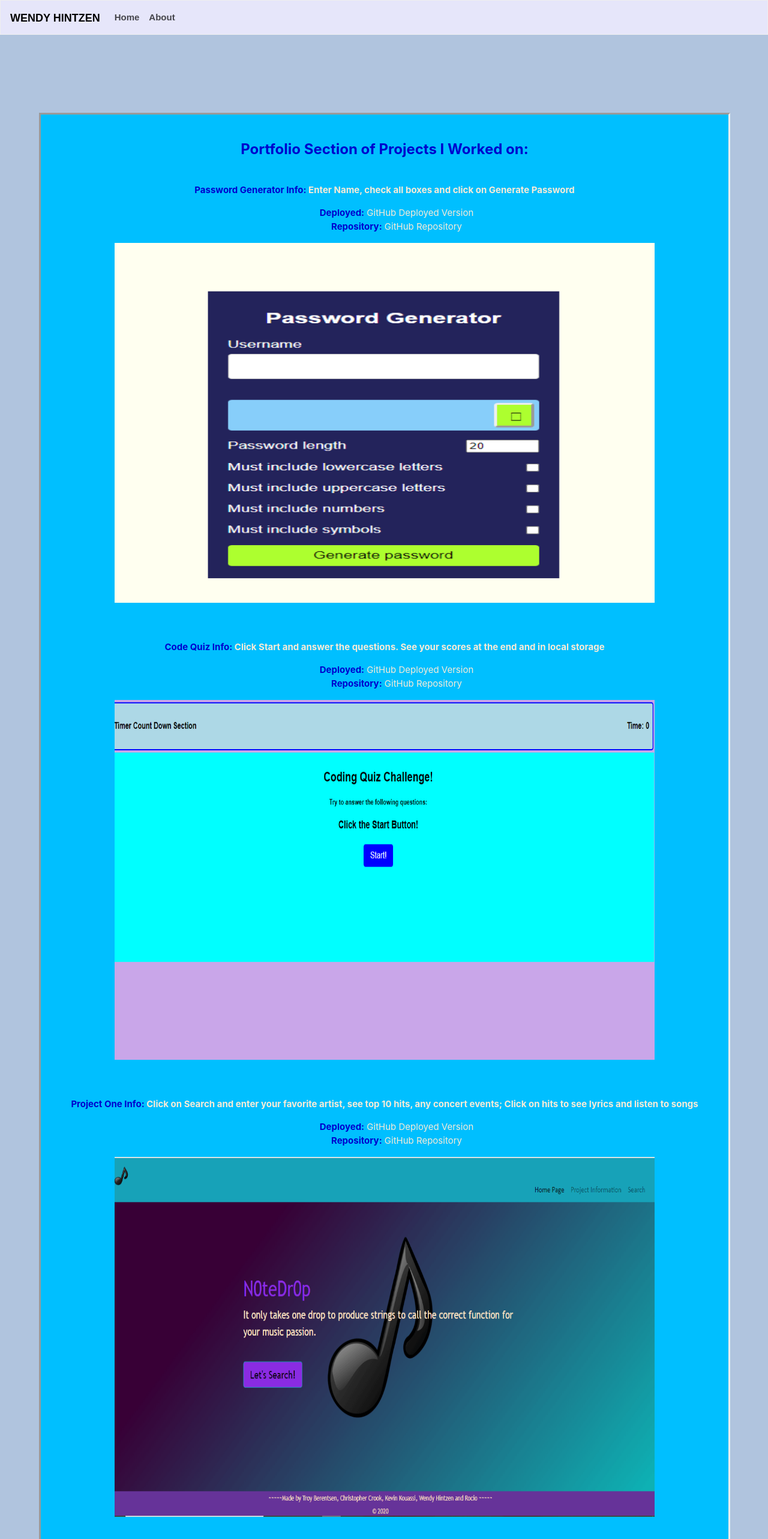
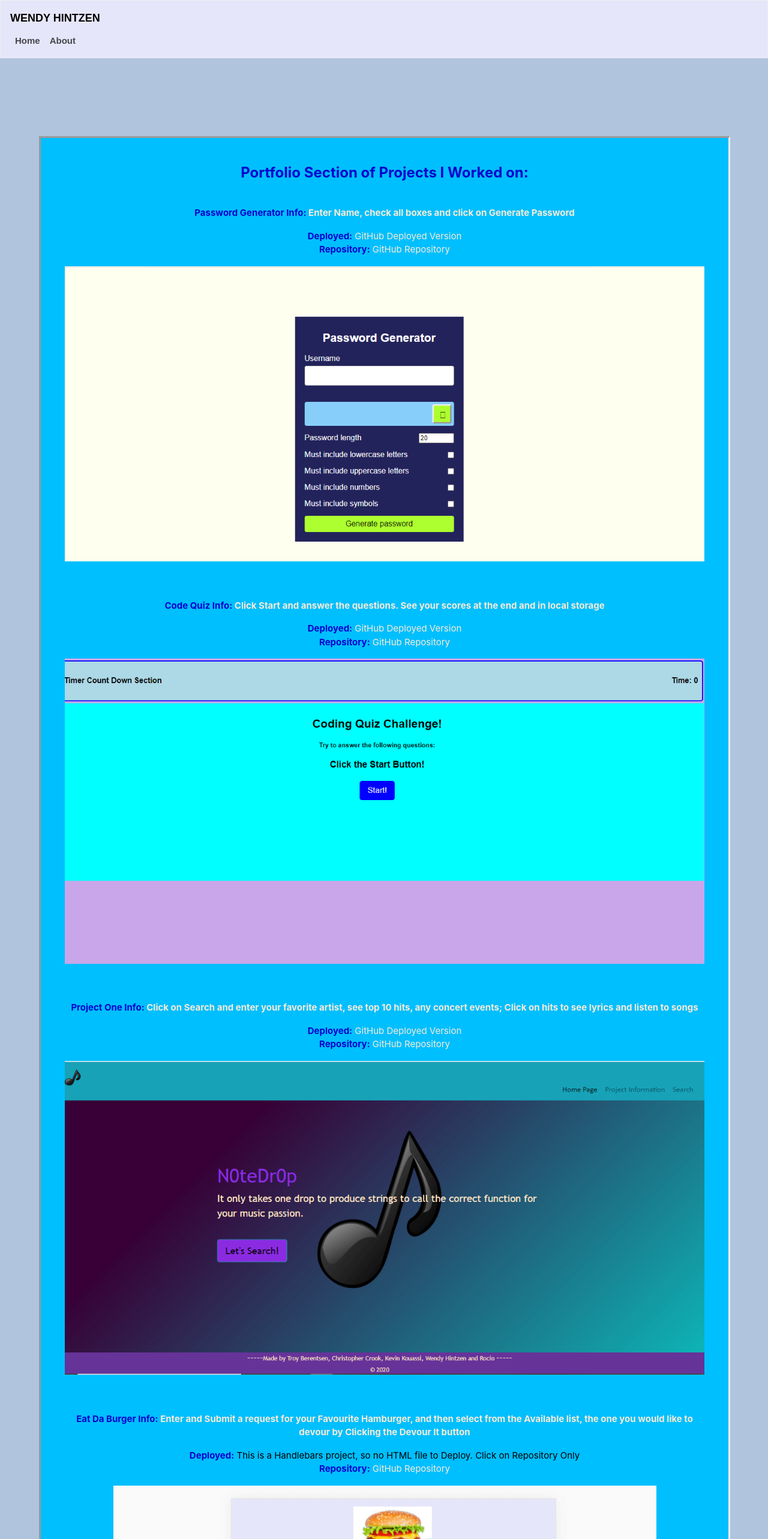
Before and after one commit to whintzen/React-Portfolio, a React (Create React App) app: page /portfolio in a window 1280 px wide. Shown: the top 2566 px of the page at 60% size. Built offline with nearby package versions, Linux system fonts and the light colour scheme; a web font is replaced by a local one.

Commit message:
Updated Portfolio folder to fix web folder toggle size

```diff
--- a/src/pages/Portfolio/index.js
+++ b/src/pages/Portfolio/index.js
@@ -34,7 +34,7 @@
                     </Col>
                     <br />
                     <Col size="lg-12">
-                        <img src="./assets/images/Generator.png" alt="Generator" className="generator"/>
+                        <img src="./assets/images/Generator1.png" alt="Generator" className="generator"/>
                     </Col>
                 </Row>
                    <br/>
@@ -103,7 +103,7 @@
                     </Col >
                     <br />
                     <Col size="lg-12">
-                    <img src="./assets/images/BurgerApp_Screenshot.png" alt="BurgerApp" className="img"/>
+                    <img src="./assets/images/BurgerApp_Screenshot.png" alt="BurgerApp" className="burger"/>
                     </Col>
                 </Row>
 
--- a/src/pages/Portfolio/portfoliostyle.css
+++ b/src/pages/Portfolio/portfoliostyle.css
@@ -1,4 +1,14 @@
+* {
+    box-sizing: border-box;
+    margin: 0;
+    padding: 0;
+    text-decoration: none;
+    list-style: none;
+  }
 
+  html, body {
+    height:100%;
+  }
 
 
 body {
@@ -12,7 +22,11 @@
     padding: 20px;
 }
 
-
+  /* Set the spacing between the links */
+.navbar {
+    display: block;
+    text-decoration: none;
+  }
   /* Set the spacing between the links */
 .navbar ul {
     padding-right: 15px;
@@ -63,26 +77,36 @@
 }
 
 .generator  {
-  width: 900px;
-  height: 600px;
+  max-width: 100%;
+  height: auto;
 }
 
 .project ul {
     text-align: center;
 }
 .codequiz {
-   width: 900px;
-   height: 600px;
+   max-width: 100%;
+   height: auto;
 }
 
 .project1 {
-    width: 900px;
-    height: 600px
+   max-width: 100%;
+   height: auto;
+}
+
+.burger {
+    max-width: 100%;
+    height: auto;
 }
 
 .socialhr {
+    border-top: 1px solid;
+    margin-top: 10px;
+    margin-bottom: 20px;
+    margin-left: 15px;
     width: 95%;
 }
+
 
 .connect {
     text-align: center ;
```
Also changed, not shown: 1 other file (tests, documents, lock files or other folders).
